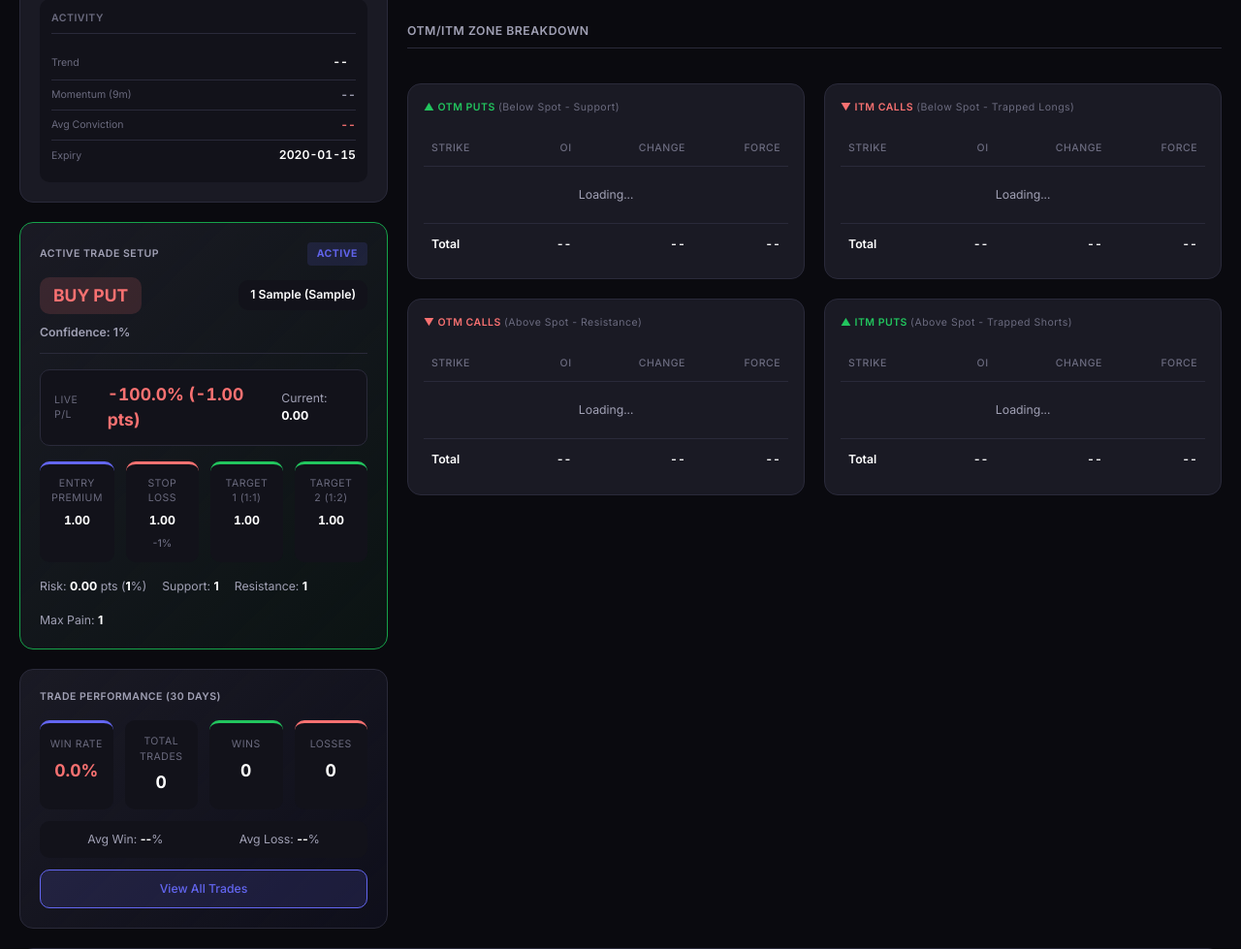
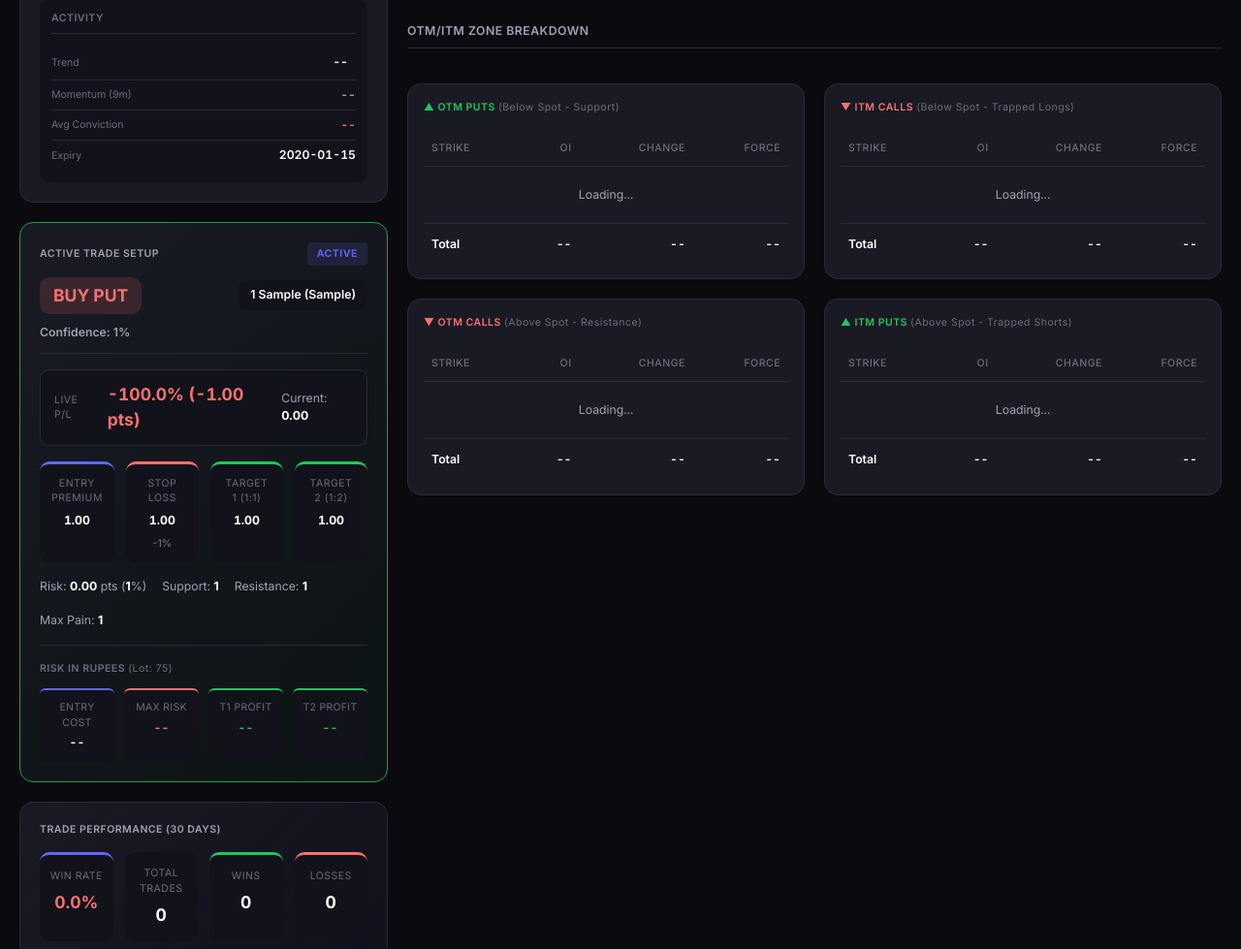
Before and after one commit to rajat157/oi_tracker, a Flask app: page / in a window 1280 px wide. Shown: the part 925-1904 px from the top of the page at 97% size. Run offline with Flask 3, Linux system fonts and the light colour scheme; tables that the repository leaves empty hold one stand-in row (values such as "Sample post"); some libraries are stand-ins or nearby versions.

Commit message:
Add trade quality filters and rupee risk display
Based on analysis of 12 trades (25% win rate, -69.56% P&L):
- Add verdict filter: only allow "Slightly Bullish/Bearish" verdicts
- Lower confidence cap from 85% to 70% (high confidence had 0% win rate)
- Add market regime filter: skip OTM in sideways, require SL ≤15%
- Increase cooldown from 6 to 12 minutes for quality over quantity
- Add PUT trade filter: require CONFIRMED status + trending_down regime
- Add rupee risk/reward display (lot size 75) to trade setup card

Co-Authored-By: Claude Opus 4.5 <noreply@anthropic.com>

```diff
--- a/static/chart.js
+++ b/static/chart.js
@@ -675,6 +675,13 @@ function updateTradeSetup(data) {
     setText('trade-support', setup.support_ref ? formatNumber(setup.support_ref) : '--');
     setText('trade-resistance', setup.resistance_ref ? formatNumber(setup.resistance_ref) : '--');
     setText('trade-max-pain', setup.max_pain ? formatNumber(setup.max_pain) : '--');
+
+    // Update rupee risk/reward display
+    setText('trade-lot-size', setup.lot_size || 75);
+    setText('trade-entry-cost-rs', setup.entry_cost_rs ? '₹' + formatNumber(setup.entry_cost_rs) : '--');
+    setText('trade-risk-rs', setup.risk_amount_rs ? '₹' + formatNumber(setup.risk_amount_rs) : '--');
+    setText('trade-profit-t1-rs', setup.potential_profit_t1_rs ? '₹' + formatNumber(setup.potential_profit_t1_rs) : '--');
+    setText('trade-profit-t2-rs', setup.potential_profit_t2_rs ? '₹' + formatNumber(setup.potential_profit_t2_rs) : '--');
 }
 
 function updateWinRate(tradeStats) {
--- a/static/styles.css
+++ b/static/styles.css
@@ -1420,6 +1420,92 @@ body {
     color: var(--text-primary);
 }
 
+/* Rupee Risk Display */
+.trade-rupee-risk {
+    margin-top: 16px;
+    padding-top: 16px;
+    border-top: 1px solid var(--border);
+}
+
+.rupee-risk-title {
+    font-size: var(--text-xs);
+    font-weight: 600;
+    color: var(--text-muted);
+    text-transform: uppercase;
+    letter-spacing: 0.5px;
+    margin-bottom: 12px;
+}
+
+.rupee-risk-title .lot-size-label {
+    font-weight: 400;
+    color: var(--text-muted);
+    text-transform: none;
+}
+
+.rupee-grid {
+    display: grid;
+    grid-template-columns: repeat(4, 1fr);
+    gap: 10px;
+}
+
+.rupee-item {
+    display: flex;
+    flex-direction: column;
+    align-items: center;
+    gap: 4px;
+    padding: 10px 8px;
+    background: var(--bg-secondary);
+    border-radius: var(--radius-sm);
+    text-align: center;
+}
+
+.rupee-item.entry {
+    border-top: 2px solid var(--accent);
+}
+
+.rupee-item.risk {
+    border-top: 2px solid var(--bearish);
+}
+
+.rupee-item.profit {
+    border-top: 2px solid var(--bullish);
+}
+
+.rupee-label {
+    font-size: var(--text-xs);
+    color: var(--text-muted);
+    text-transform: uppercase;
+    letter-spacing: 0.3px;
+}
+
+.rupee-value {
+    font-size: var(--text-sm);
+    font-weight: 700;
+    color: var(--text-primary);
+    font-variant-numeric: tabular-nums;
+}
+
+.rupee-item.risk .rupee-value {
+    color: var(--bearish);
+}
+
+.rupee-item.profit .rupee-value {
+    color: var(--bullish);
+}
+
+/* Responsive adjustments for rupee grid */
+@media (max-width: 767px) {
+    .rupee-grid {
+        grid-template-columns: repeat(2, 1fr);
+    }
+}
+
+@media (max-width: 479px) {
+    .rupee-grid {
+        grid-template-columns: repeat(2, 1fr);
+    }
+}
+
 /* ===== Win Rate Card ===== */
 .win-rate-card {
     background: linear-gradient(135deg, var(--bg-card) 0%, rgba(99, 102, 241, 0.05) 100%);
--- a/templates/dashboard.html
+++ b/templates/dashboard.html
@@ -215,6 +215,27 @@
                         <span>Support: <strong id="trade-support">--</strong></span>
                         <span>Resistance: <strong id="trade-resistance">--</strong></span>
                         <span>Max Pain: <strong id="trade-max-pain">--</strong></span>
+                    </div>
+                    <div class="trade-rupee-risk">
+                        <h4 class="rupee-risk-title">Risk in Rupees <span class="lot-size-label">(Lot: <span id="trade-lot-size">75</span>)</span></h4>
+                        <div class="rupee-grid">
+                            <div class="rupee-item entry">
+                                <span class="rupee-label">Entry Cost</span>
+                                <span class="rupee-value" id="trade-entry-cost-rs">--</span>
+                            </div>
+                            <div class="rupee-item risk">
+                                <span class="rupee-label">Max Risk</span>
+                                <span class="rupee-value" id="trade-risk-rs">--</span>
+                            </div>
+                            <div class="rupee-item profit">
+                                <span class="rupee-label">T1 Profit</span>
+                                <span class="rupee-value" id="trade-profit-t1-rs">--</span>
+                            </div>
+                            <div class="rupee-item profit">
+                                <span class="rupee-label">T2 Profit</span>
+                                <span class="rupee-value" id="trade-profit-t2-rs">--</span>
+                            </div>
+                        </div>
                     </div>
                 </div>
 
```
Also changed, not shown: oi_analyzer.py (+13 -0 lines), trade_tracker.py (+35 -2 lines).
